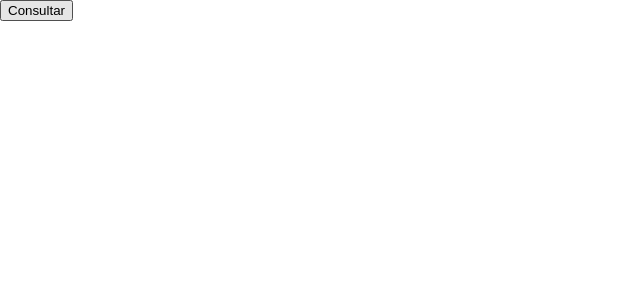
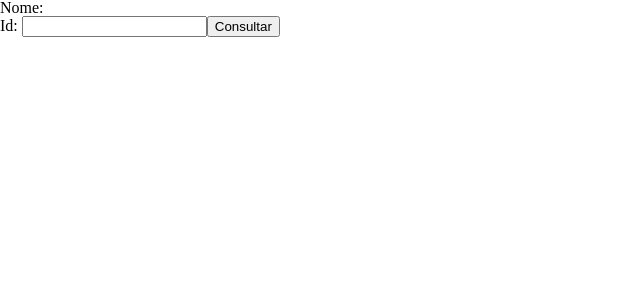
Before and after one commit to GilsonMendes/diario-eletronico-site, a React (Vite) app: page / in a window 1280 px wide. Shown: the top 300 px of the page, without its empty margins (0-640 px from the left). Built offline with nearby package versions, Linux system fonts and the light colour scheme.

Commit message:
Add consulta por nome e id.

```diff
--- a/src/components/views/index.jsx
+++ b/src/components/views/index.jsx
@@ -2,30 +2,35 @@ import React, { useState, useEffect } from 'react';
 import axios from 'axios'
 /* import Card from './cards/cardAlunos' */
 
-export default props => {
-    const [viewTables, setViewTables] = useState();
-    const obj = JSON.stringify(viewTables)
+export default function alunos() {
+    const [viewTables, setViewTables] = useState([]);
+    const [idNumber, setIdNumber] = useState()
+    console.log(idNumber)
+    const inputDate = (value) => {
 
-
+        setIdNumber(value.target.value);
+    }
 
     const pegarDados = async () => {
+
         await axios.get('http://localhost:3000/cadastroAlunos/')
-        .then(({data}) =>{
-            setViewTables(data)
-        })
-
-
+            .then(({ data }) => {
+                setViewTables(data[idNumber].nome)
+            })
     }
 
 
 
+    console.log(viewTables)
+
     return (
         <div>
-
-            <p>{obj}</p>
+            <p>Nome:{viewTables}</p>
+            <span>Id: </span>
+            <input type="number"  name='ID' onChange={inputDate} />
+            <button onClick={pegarDados}>Consultar</button>
+        </div>
 
 
-            <button onClick={pegarDados}>Consultar</button>
-        </div>
     )
 }
--- a/src/main_folder/App.jsx
+++ b/src/main_folder/App.jsx
@@ -1,8 +1,12 @@
 import Home from '../components/home'
-export default props =>{
-    return(
-        <>
-          <Home/>
-        </>
-    )
+import React from 'react'
+export default props => {
+
+
+  return (
+    <>
+      <Home />
+    </>
+  )
+
 }
```
Also changed, not shown: src/controller/index.js (added, +7 -0 lines).
